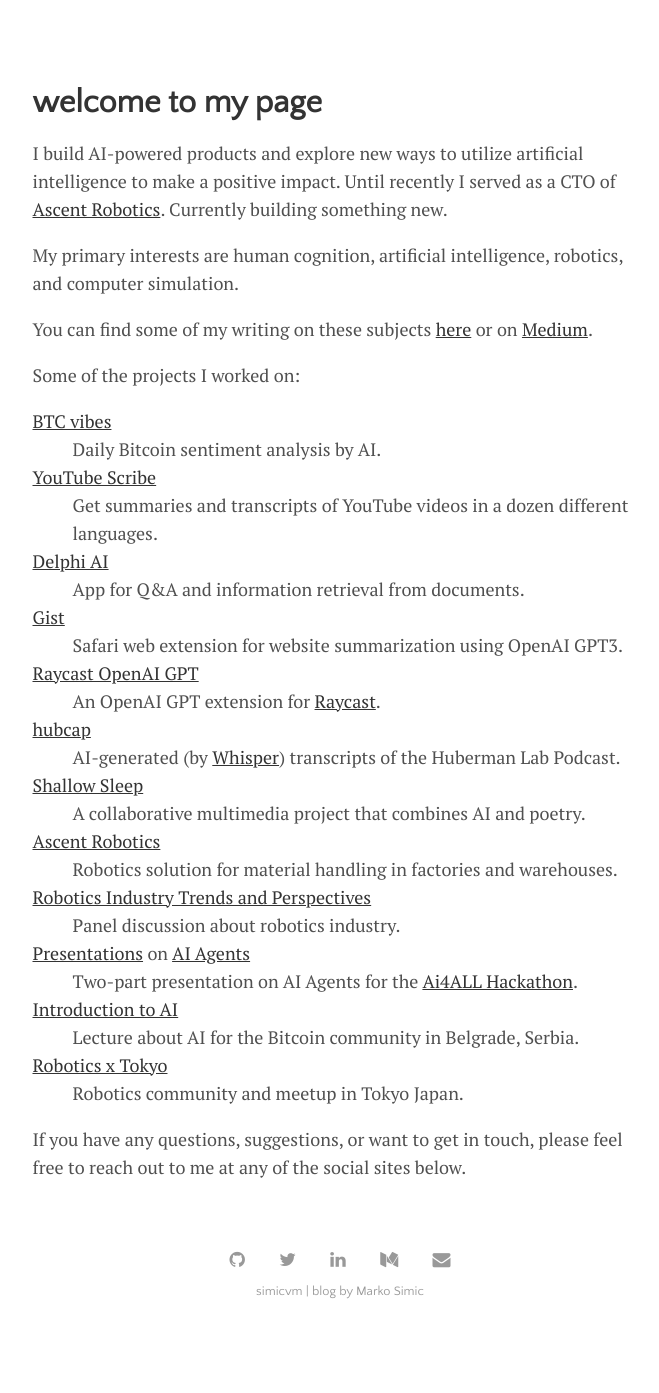
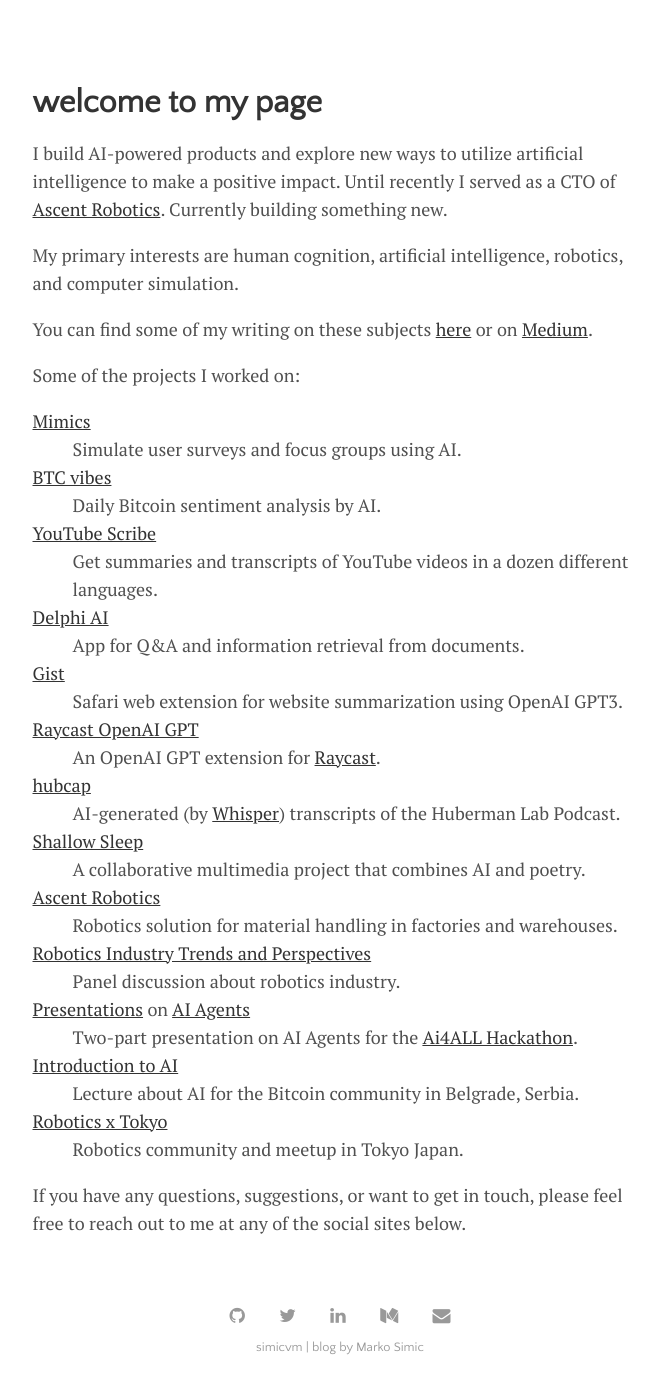
Before and after one commit to simicvm/simicvm.github.io, a Jekyll site: the page built from docs/index.html, in a window 1280 px wide, cut to the strip 172-1565 px from the top of the page. Shown: the whole strip, without its empty margins (300-959 px from the left). Built offline with Jekyll 4.4.1, drawn with Linux system fonts in a browser that asks for light colours; the list of posts is cut into pages by our own code; before the commit the page ends 1509 px from its top, so only the background shows below that.

Commit message:
add mimics project to the list

```diff
--- a/docs/index.html
+++ b/docs/index.html
@@ -11,6 +11,8 @@
 </p>
 <p>Some of the projects I worked on:
 <dl>
+    <dt><a href="https://mimics.io">Mimics</a></dt>
+    <dd>Simulate user surveys and focus groups using AI.</dd>
     <dt><a href="https://btcvibes.app">BTC vibes</a></dt>
     <dd>Daily Bitcoin sentiment analysis by AI.</dd>
     <dt><a href="https://shoki.app">YouTube Scribe</a></dt>
```
Also changed, not shown: 1 other file.
